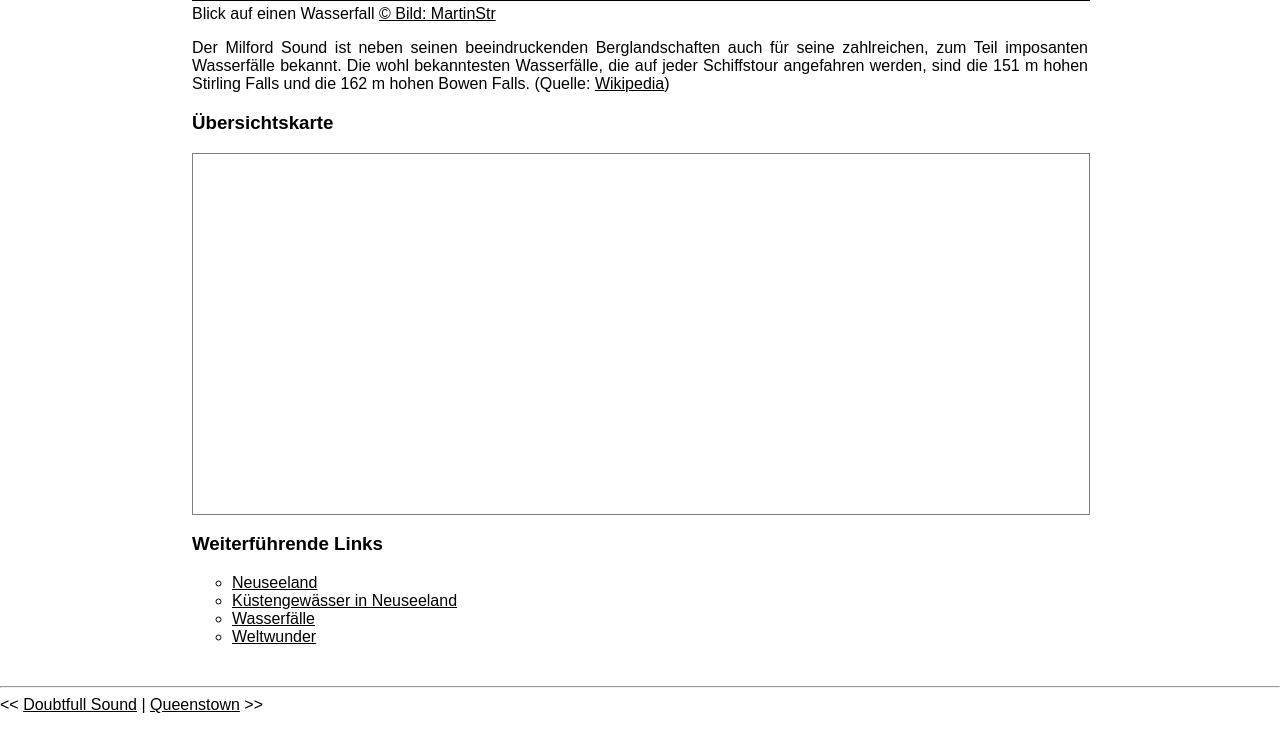
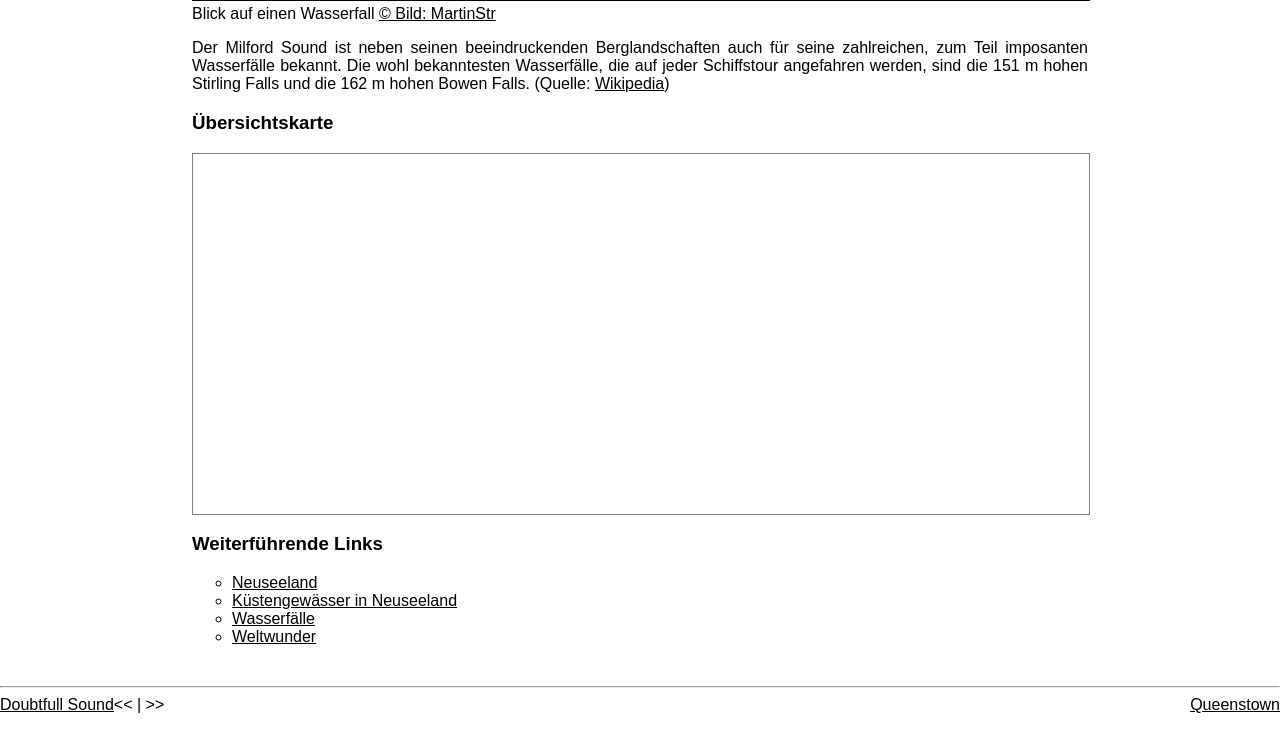
Before and after one commit to joanneroll/joanneroll.github.io, a plain HTML site: page nz/index.html in a window 1280 px wide. Shown: the part 1404-2156 px from the top of the page. Drawn offline with Linux system fonts and the light colour scheme.

Commit message:
Footer links/rechts

```diff
--- a/nz/index.html
+++ b/nz/index.html
@@ -78,9 +78,9 @@
     <footer>
         <hr>
         <nav>
-            &lt;&lt; <a href="https://maustrappl.github.io/nz/" target="_top">Doubtfull
+            &lt;&lt; <a class="back" href="https://maustrappl.github.io/nz/" target="_top">Doubtfull
                 Sound</a> |
-            <a href="https://muelluka.github.io/nz/" target="_top">Queenstown</a> &gt;&gt;
+            <a class="next" href="https://muelluka.github.io/nz/" target="_top">Queenstown</a> &gt;&gt;
         </nav>
 
 
--- a/nz/main.css
+++ b/nz/main.css
@@ -81,3 +81,11 @@ footer {
     padding: 1em 0 3em 0;
     /* padding 4 Werte --> oben rechts unten links */
 }
+
+footer .back {
+    float: left;
+}
+
+footer .next {
+    float: right;
+}
```
